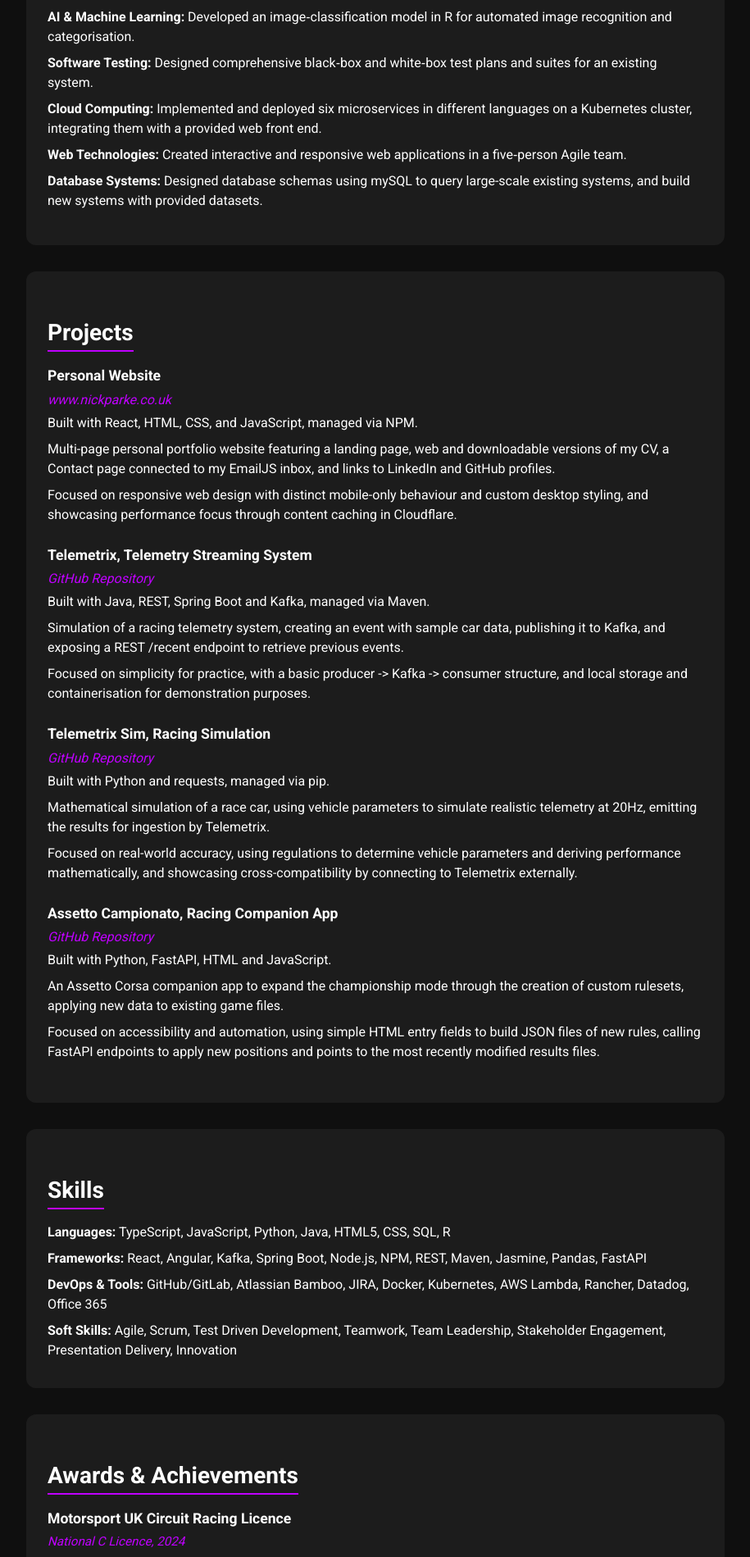
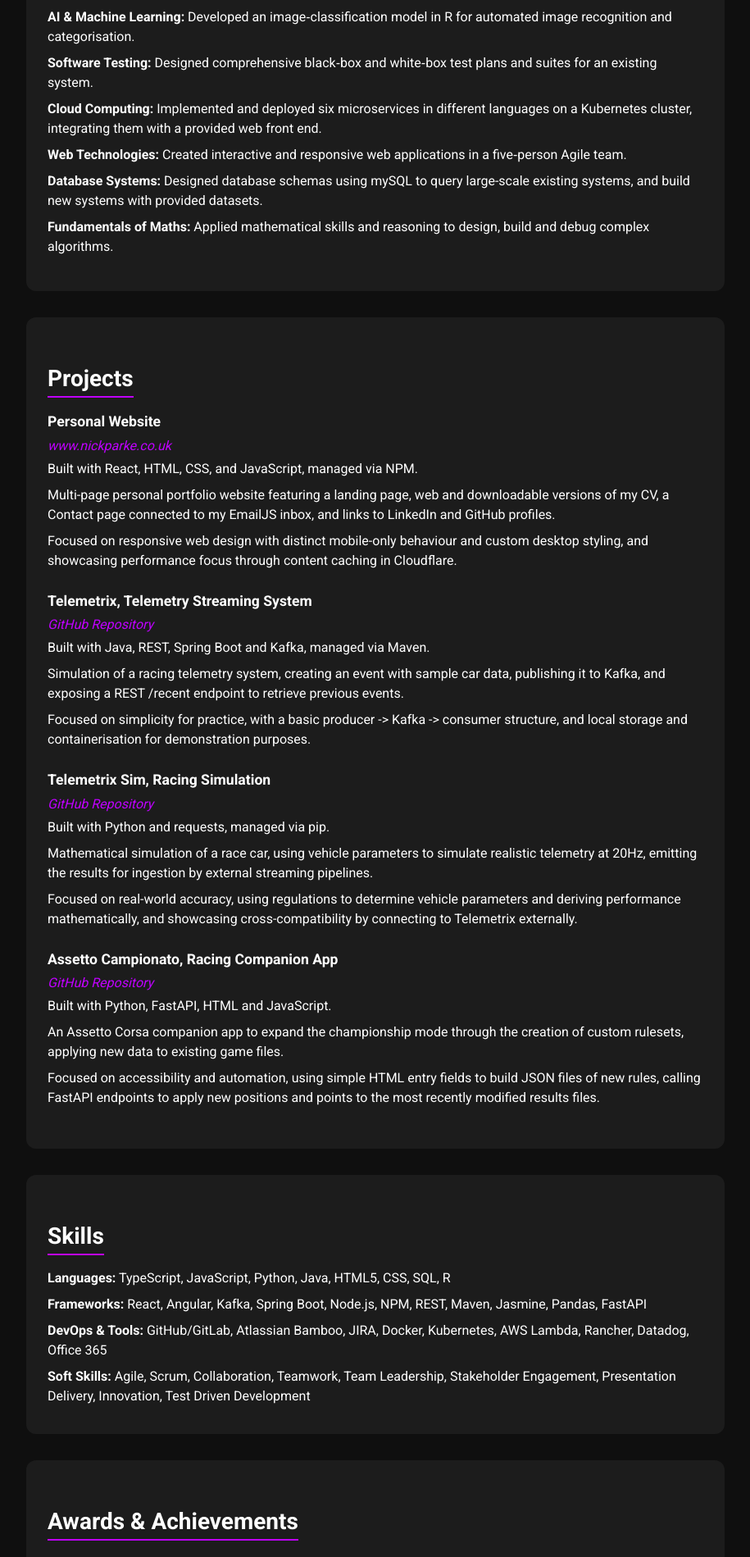
Before and after one commit to nick-p-34/nick-p-34.github.io, a React (Create React App) app: page /resume in a window 1280 px wide. Shown: the part 1732-3631 px from the top of the page at 82% size, without its empty margins (182-1097 px from the left). Built offline with nearby package versions, Linux system fonts and the light colour scheme; no server answers; the HTML template or start-up script is replaced by a standard one.

Commit message:
Update CV

```diff
--- a/src/pages/Resume.jsx
+++ b/src/pages/Resume.jsx
@@ -114,6 +114,7 @@
             <li><strong>Cloud Computing:</strong> Implemented and deployed six microservices in different languages on a Kubernetes cluster, integrating them with a provided web front end.</li>
             <li><strong>Web Technologies:</strong> Created interactive and responsive web applications in a five‑person Agile team.</li>
             <li><strong>Database Systems:</strong> Designed database schemas using mySQL to query large-scale existing systems, and build new systems with provided datasets.</li>
+            <li><strong>Fundamentals of Maths:</strong> Applied mathematical skills and reasoning to design, build and debug complex algorithms.</li>
           </ul>
         </div>
       </div>
@@ -152,7 +153,7 @@
           </p>
           <ul className="resume-list">
             <li>Built with Python and requests, managed via pip.</li>
-            <li>Mathematical simulation of a race car, using vehicle parameters to simulate realistic telemetry at 20Hz, emitting the results for ingestion by Telemetrix.</li>
+            <li>Mathematical simulation of a race car, using vehicle parameters to simulate realistic telemetry at 20Hz, emitting the results for ingestion by external streaming pipelines.</li>
             <li>Focused on real-world accuracy, using regulations to determine vehicle parameters and deriving performance mathematically, and showcasing cross-compatibility by connecting to Telemetrix externally.</li>
           </ul>
         </div>
@@ -176,7 +177,7 @@
           <li><strong>Languages:</strong> TypeScript, JavaScript, Python, Java, HTML5, CSS, SQL, R</li>
           <li><strong>Frameworks:</strong> React, Angular, Kafka, Spring Boot, Node.js, NPM, REST, Maven, Jasmine, Pandas, FastAPI</li>
           <li><strong>DevOps & Tools:</strong> GitHub/GitLab, Atlassian Bamboo, JIRA, Docker, Kubernetes, AWS Lambda, Rancher, Datadog, Office 365</li>
-          <li><strong>Soft Skills:</strong> Agile, Scrum, Test Driven Development, Teamwork, Team Leadership, Stakeholder Engagement, Presentation Delivery, Innovation</li>
+          <li><strong>Soft Skills:</strong> Agile, Scrum, Collaboration, Teamwork, Team Leadership, Stakeholder Engagement, Presentation Delivery, Innovation, Test Driven Development</li>
         </ul>
       </div>
 
```
